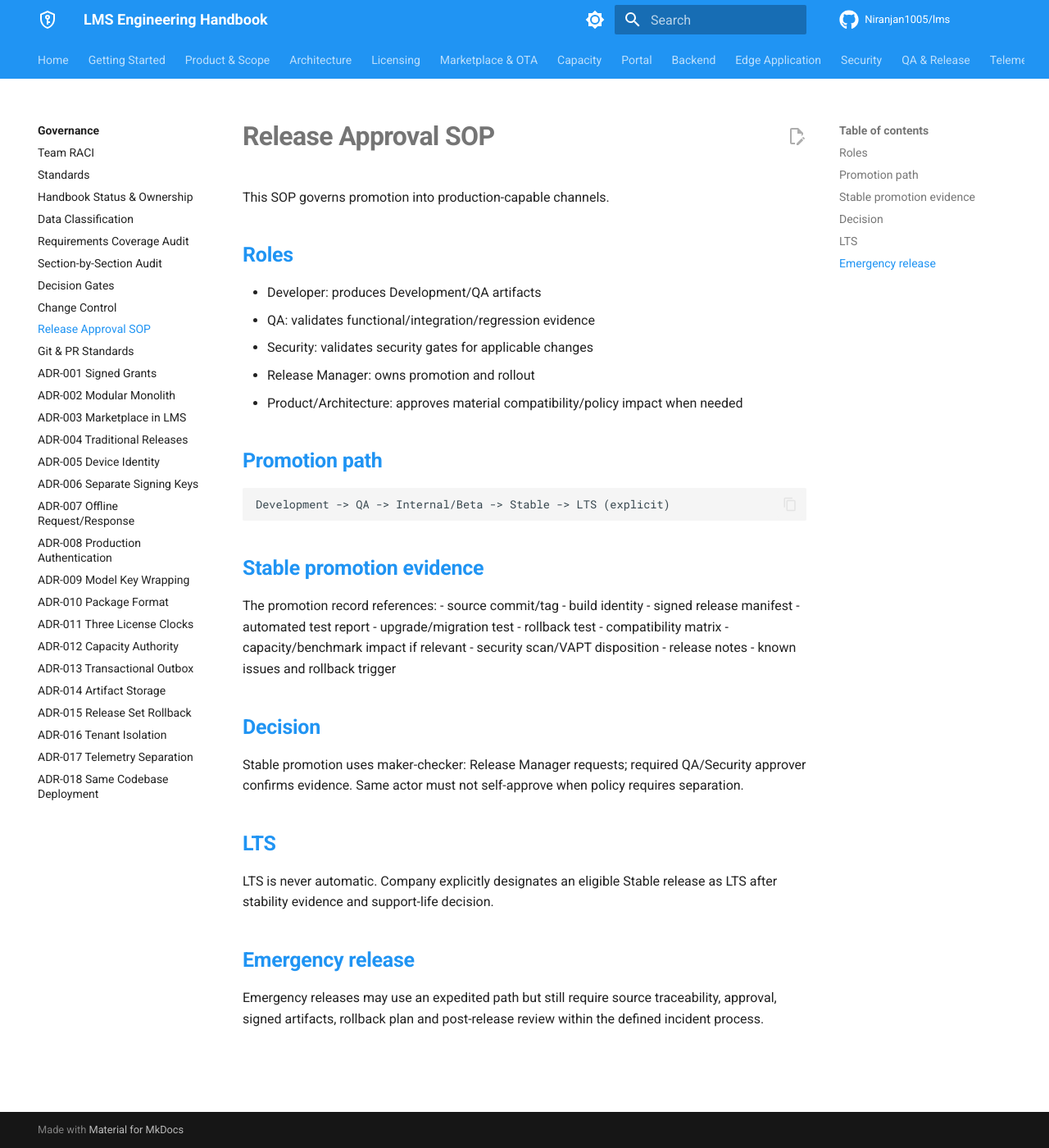
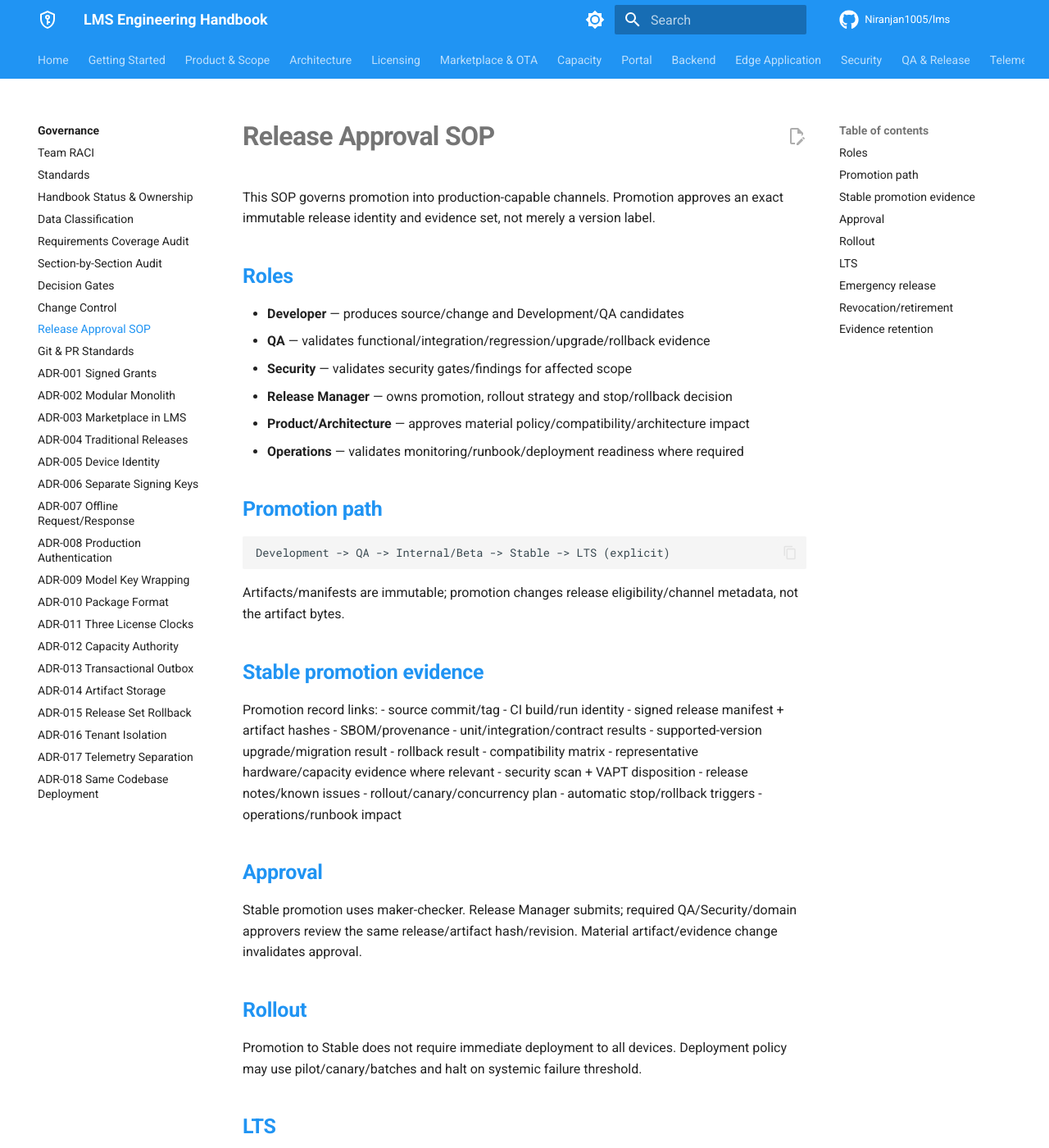
Before and after one commit to Niranjan1005/lms, an MkDocs documentation site: the page built from docs/governance/release-approval-sop.md, in a window 1280 px wide and 1400 px high. Shown: the whole window at 82% size. Built offline with MkDocs 1.6.1 and Material for MkDocs 9.7.7, drawn with Linux system fonts in a browser that asks for light colours; comment, search, counter and statistics services are not loaded; some of the changed text lies outside the part shown.

Commit message:
docs: deepen release approval SOP

```diff
--- a/docs/governance/release-approval-sop.md
+++ b/docs/governance/release-approval-sop.md
@@ -1,44 +1,68 @@
 # Release Approval SOP
 
-This SOP governs promotion into production-capable channels.
+This SOP governs promotion into production-capable channels. Promotion approves an exact immutable release identity and evidence set, not merely a version label.
 
 ## Roles
 
-- Developer: produces Development/QA artifacts
-- QA: validates functional/integration/regression evidence
-- Security: validates security gates for applicable changes
-- Release Manager: owns promotion and rollout
-- Product/Architecture: approves material compatibility/policy impact when needed
+- **Developer** — produces source/change and Development/QA candidates
+- **QA** — validates functional/integration/regression/upgrade/rollback evidence
+- **Security** — validates security gates/findings for affected scope
+- **Release Manager** — owns promotion, rollout strategy and stop/rollback decision
+- **Product/Architecture** — approves material policy/compatibility/architecture impact
+- **Operations** — validates monitoring/runbook/deployment readiness where required
 
 ## Promotion path
-
 ~~~text
 Development -> QA -> Internal/Beta -> Stable -> LTS (explicit)
 ~~~
 
+Artifacts/manifests are immutable; promotion changes release eligibility/channel metadata, not the artifact bytes.
+
 ## Stable promotion evidence
 
-The promotion record references:
+Promotion record links:
 - source commit/tag
-- build identity
-- signed release manifest
-- automated test report
-- upgrade/migration test
-- rollback test
+- CI build/run identity
+- signed release manifest + artifact hashes
+- SBOM/provenance
+- unit/integration/contract results
+- supported-version upgrade/migration result
+- rollback result
 - compatibility matrix
-- capacity/benchmark impact if relevant
-- security scan/VAPT disposition
-- release notes
-- known issues and rollback trigger
+- representative hardware/capacity evidence where relevant
+- security scan + VAPT disposition
+- release notes/known issues
+- rollout/canary/concurrency plan
+- automatic stop/rollback triggers
+- operations/runbook impact
 
-## Decision
+## Approval
 
-Stable promotion uses maker-checker: Release Manager requests; required QA/Security approver confirms evidence. Same actor must not self-approve when policy requires separation.
+Stable promotion uses maker-checker. Release Manager submits; required QA/Security/domain approvers review the same release/artifact hash/revision. Material artifact/evidence change invalidates approval.
+
+## Rollout
+
+Promotion to Stable does not require immediate deployment to all devices. Deployment policy may use pilot/canary/batches and halt on systemic failure threshold.
 
 ## LTS
 
-LTS is never automatic. Company explicitly designates an eligible Stable release as LTS after stability evidence and support-life decision.
+LTS is never automatic. It requires an eligible Stable release plus explicit support-life decision, upgrade path, known-issue/security posture review and operational commitment.
 
 ## Emergency release
 
-Emergency releases may use an expedited path but still require source traceability, approval, signed artifacts, rollback plan and post-release review within the defined incident process.
+Emergency path may compress timing but retains:
+1. source/build traceability
+2. security/technical approver
+3. immutable signed artifacts
+4. focused validation
+5. rollback/containment plan
+6. incident/change reference
+7. post-release full review
+
+## Revocation/retirement
+
+A bad/vulnerable release may be blocked/retired from new deployment. Existing installed devices follow controlled rollback/update policy; release metadata is not deleted to hide history.
+
+## Evidence retention
+
+Promotion/approval records remain auditable for the release support/audit period.
```
